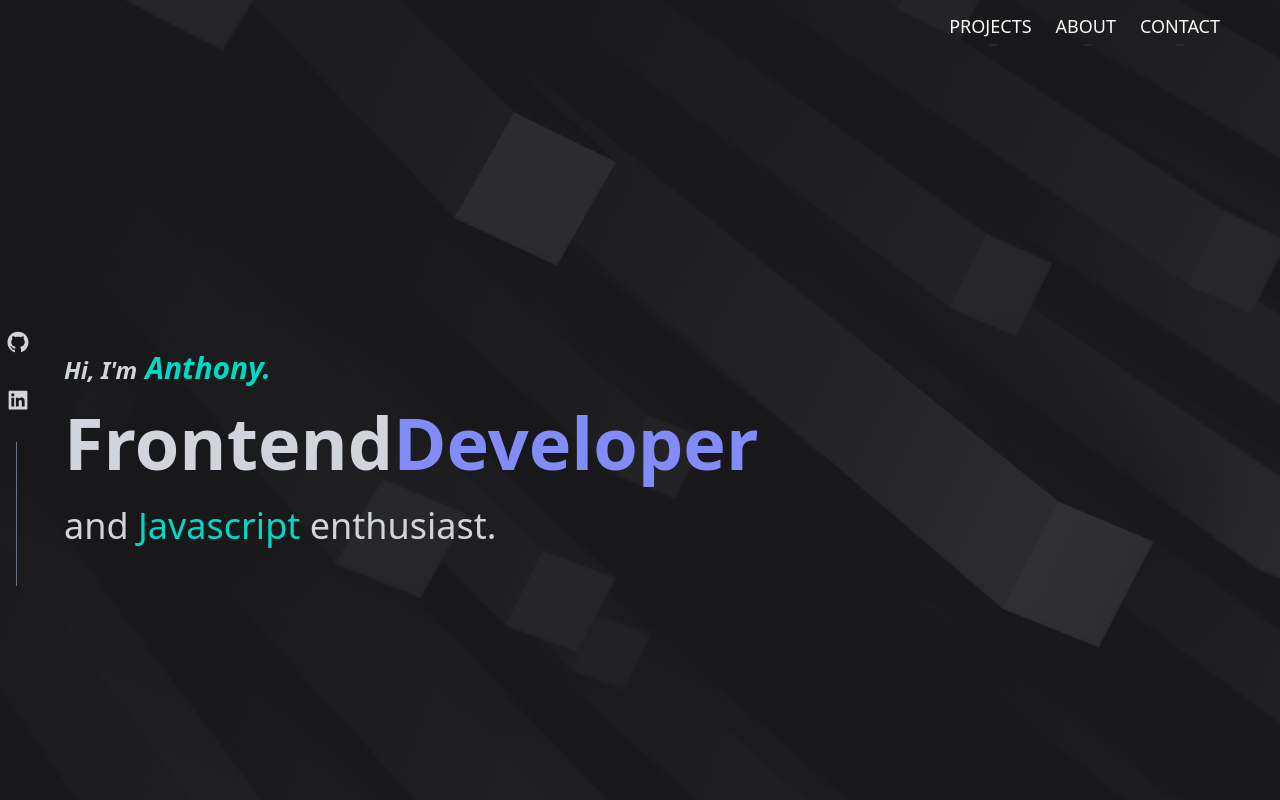
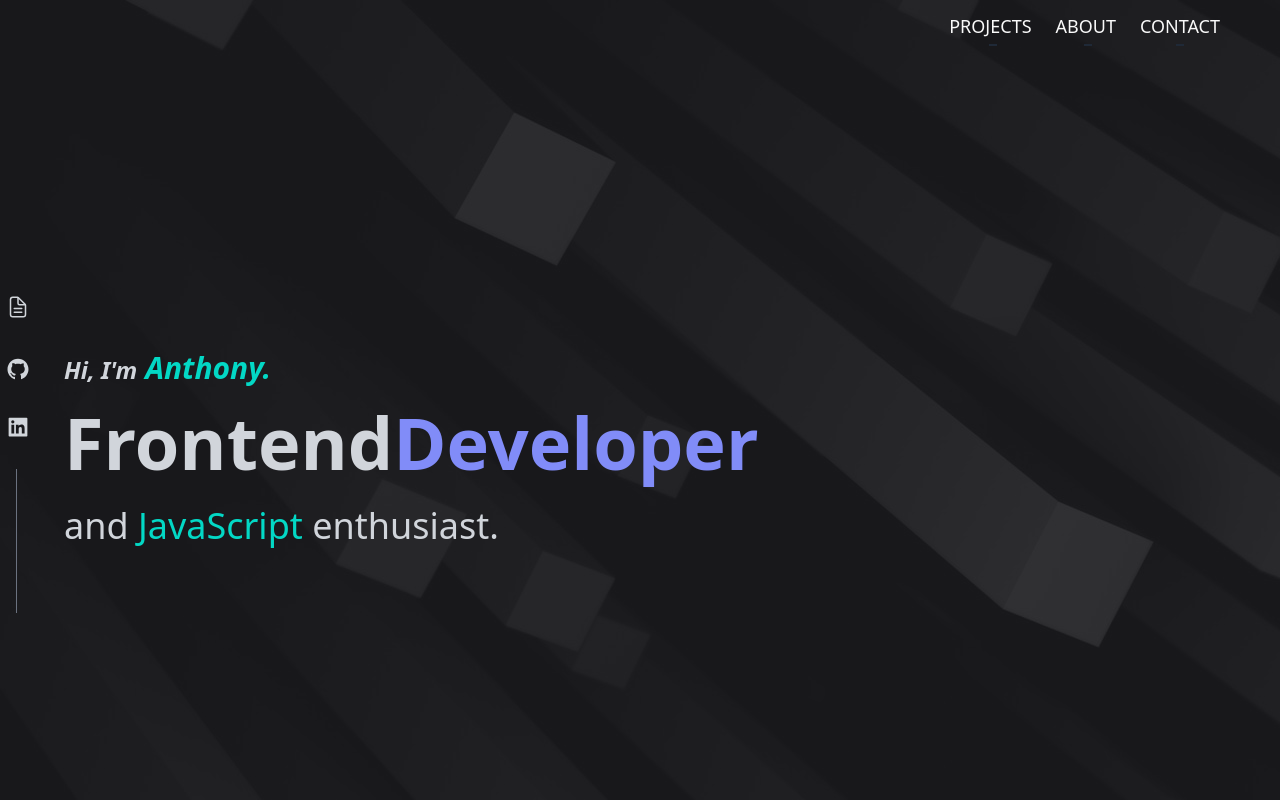
Before and after one commit to coscoaj1/myportfolio, a Next.js app: page / in a window 1280 px wide. Shown: the top 800 px of the page. Built offline with nearby package versions, Linux system fonts and the light colour scheme.

Commit message:
added resume link

```diff
--- a/components/Hero.js
+++ b/components/Hero.js
@@ -3,6 +3,7 @@ import Header from "./Header";
 import { AiFillGithub } from "react-icons/ai";
 import { AiFillLinkedin } from "react-icons/ai";
 import Skills from "./Skills";
+import { IoDocumentTextOutline } from 'react-icons/io5'
 
 function Hero() {
   return (
@@ -13,14 +14,19 @@ function Hero() {
         <div className="flex flex-row h-[100vh] text-gray-300 justify-center sm:justify-start">
           <div className="z-10 flex flex-col items-center justify-center w-12 h-full sm:gap-2">
             <div className="flex flex-col w-12 gap-4 sm:ml-3">
+              <a href="https://drive.google.com/file/d/1IOw5WuJmErTKxc8vGNdj9-oT6b48jfD6/view?usp=sharing" target="_blank">
+                <button className="w-8 h-8">
+                  <IoDocumentTextOutline title="Resume" className="z-10 w-6 h-6 text-gray-300" />
+                </button>
+              </a>
               <a href="https://github.com/coscoaj1" target="_blank">
-                <button className="w-12 h-12">
+                <button title="Github" className="w-12 h-12">
                   <AiFillGithub className="z-10 w-6 h-6 text-gray-300" />
                 </button>
               </a>
               <a href="https://www.linkedin.com/in/coscoaj1" target="_blank">
                 <button>
-                  <AiFillLinkedin className="w-6 h-6 text-gray-300" />
+                  <AiFillLinkedin title="LinkedIn" className="w-6 h-6 text-gray-300" />
                 </button>
               </a>
             </div>
@@ -38,7 +44,7 @@ function Hero() {
                   <div className="text-[#818cf8]">Developer</div>
                 </div>
                 <div className="my-2 text-3xl font-medium text-center text-gray-300 md:text-4xl sm:text-left">
-                  and <span className="text-[#03d8c5]">Javascript </span>
+                  and <span className="text-[#03d8c5]">JavaScript </span>
                   enthusiast.
                 </div>
               </div>
```
